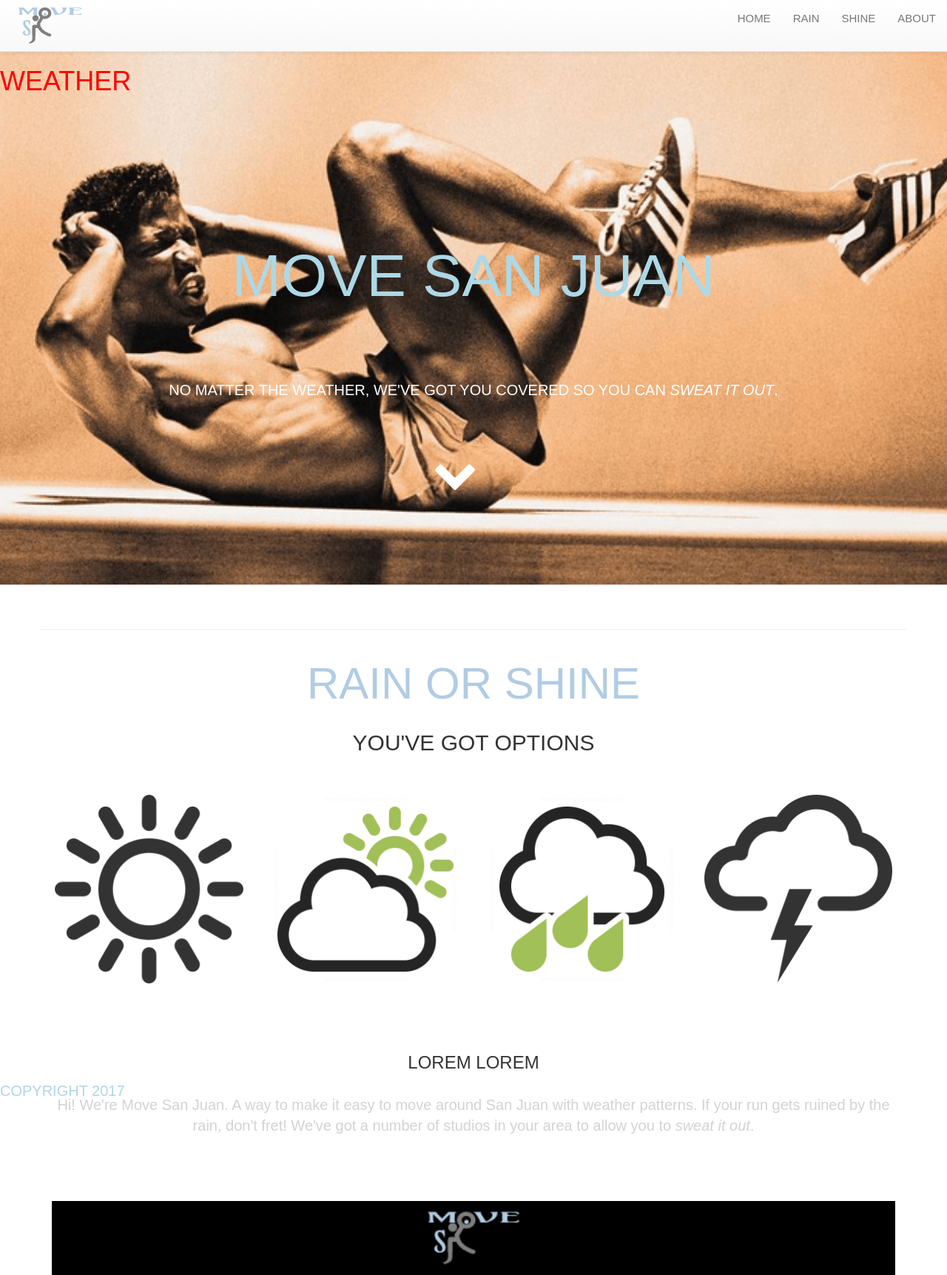
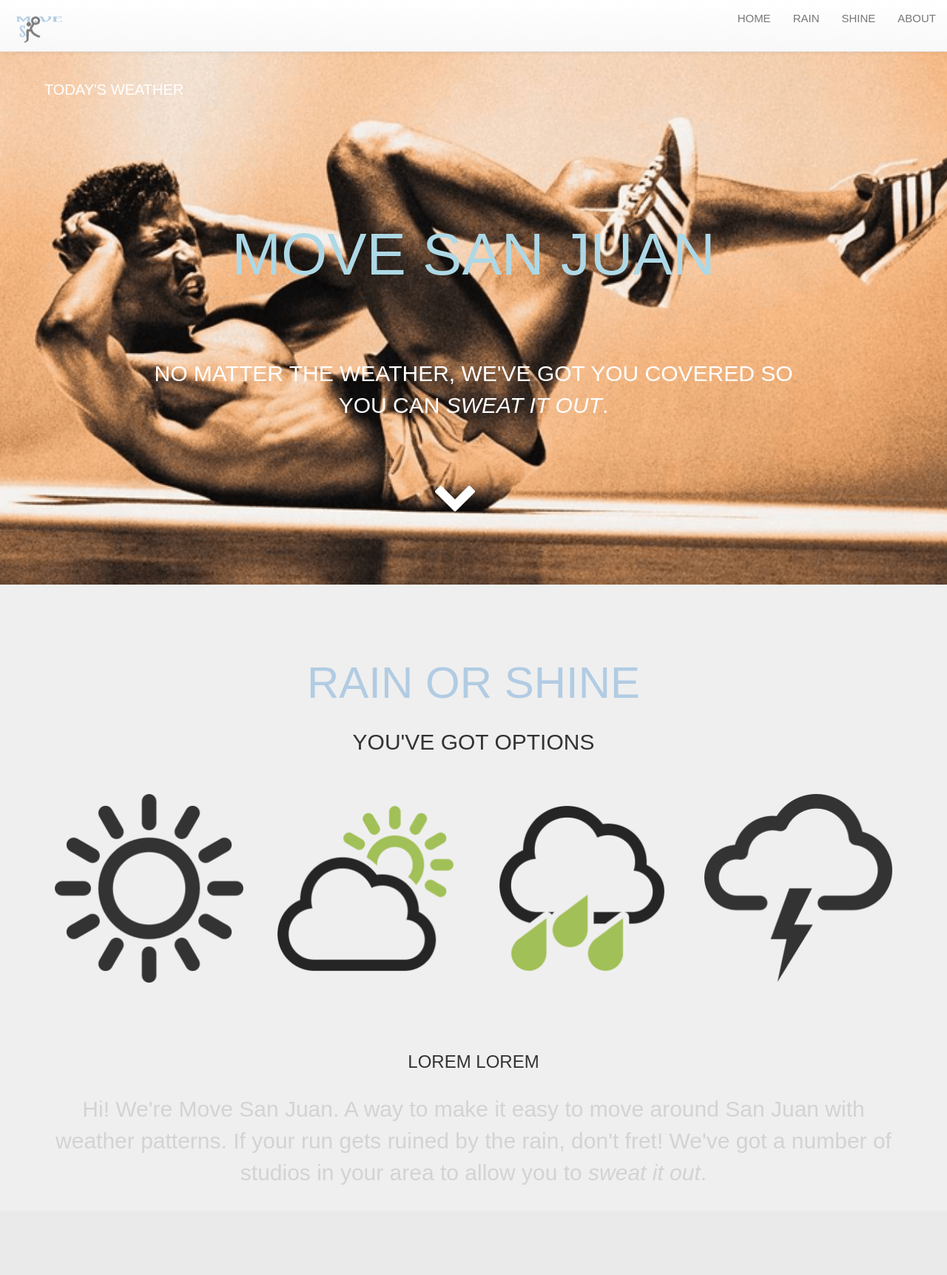
Before and after one commit to katmbarker/move-pr, a PHP site: page /homepagev2.html in a window 1280 px wide. Shown: the whole page at 74% size. After the commit the page ends 1636 px from the top, so only its background shows below. Run offline with PHP 8.4, Linux system fonts and the light colour scheme; some libraries are stand-ins or nearby versions.

Commit message:
second commit

```diff
--- a/homepagev2.html
+++ b/homepagev2.html
@@ -25,7 +25,9 @@
                     <span class="icon-bar"></span>
                     <span class="icon-bar"></span>
                   </button>
-                  <img class="logo" src="move-sj.png" a class="navbar-brand" href="homepagev2.html"></a>
+                <a class="navbar-brand" href="homepagev2.html">
+                    <img class="logo" src="move-sj.png"/>
+                </a>
                 </div>
                 <!-- Collect the nav links, forms, and other content for toggling -->
                 <div class="collapse navbar-collapse" id="bs-example-navbar-collapse-1">
@@ -45,46 +47,53 @@
                     <br/>
                     <h1 class="hero-title">MOVE SAN JUAN</h1>
                     <br/>
-                    <p class="text-uppercase section-title text-centered">No matter the weather, we've got you covered so you can <em>sweat it out</em>.</p>
+                    <p class="text-uppercase section-title text-centered">No matter the weather, we've got you covered so <br/>you can <em>sweat it out</em>.</p>
                         <div>
                         <a class="hvr-icon-hang" href="#options">
                         </a>
                         </div>
                 </div>
                 <div id="overlay">
-                    <h1 class="overlay">WEATHER</h1>
+                    <h1 class="overlay">TODAY'S WEATHER</h1>
                 </div>
             </div>
         </div>
         <div class="rain-or-shine container" id="options">
             <div class="row">
                 <div>
-                <hr/>
                 <h1 class="col-xs-12 rain-or-shine-title">RAIN OR SHINE</h1>
                 <h3 class="col-xs-12 rain-or-shine-title">YOU'VE GOT OPTIONS</h3>
                 </div>
                 <div class="col-xs-6 col-sm-3 imgWrap">
                         <a href="shinestudiospage.html" class="thumbnail">
                             <img src="sun_icon.png" alt="sun">
+                            <div class="textwrap">
                             <p class="text-uppercase imgDescription">Beautiful Day<br/>Go outside.</p>
+                            </div>
                         </a>
                 </div>
                 <div class="col-xs-6 col-sm-3 imgWrap">
                         <a href="shinestudiospage.html" class="thumbnail">
-                            <img src="cloud_icon.png" alt="clouds">
+                            <img src="cloud_sun-no-background.png" alt="clouds">
+                            <div class="textwrap">
                             <p class="text-uppercase imgDescription">We'll take it<br/>Get out there.</p>
+                            </div>
                         </a>
                 </div>
                 <div class="col-xs-6 col-sm-3 imgWrap">
                         <a href="rainstudiospage.html" class="thumbnail">
-                            <img src="rain_icon.png" alt="rain">
+                            <img src="cloud-rain-no-bg.png" alt="rain">
+                            <div class="textwrap">
                             <p class="text-uppercase imgDescription">Better stay dry...<br/>See studios.</p>
+                            </div>
                         </a>
                 </div>
                 <div class="col-xs-6 col-sm-3 imgWrap">
                         <a href="rainstudiospage.html" class="thumbnail">
                             <img src="thunder_icon.png" alt="lighting">
+                            <div class="textwrap">
                             <p class="text-uppercase imgDescription">Take Cover<br/>See studios.</p>
+                            </div>
                         </a>
                 </div>
                 <hr>
@@ -118,17 +127,16 @@
                 <!-- <span class="glyphicon glyphicon-menu-down text-center" aria-hidden="true"></span> -->
             </div>
         </div>
-        <footer class="footer container-fluid">
+       <!--  <footer class="footer container-fluid">
             <img class="footer-logo" src="move-sj.png" />
             </div>
                 <p>COPYRIGHT 2017</p>
             </div>
-        </footer>
+        </footer>  -->
 <!-- scripts here    -->
         <script src="https://ajax.googleapis.com/ajax/libs/jquery/3.1.1/jquery.min.js"></script>
-        <script src="http://ajax.googleapis.com/ajax/libs/jquery/1.5.1/jquery.min.js"></script>
-        <script src="katwebsite.js"></script>
 <!-- Latest compiled and minified JavaScript -->
         <script src="https://maxcdn.bootstrapcdn.com/bootstrap/3.3.7/js/bootstrap.min.js" integrity="sha384-Tc5IQib027qvyjSMfHjOMaLkfuWVxZxUPnCJA7l2mCWNIpG9mGCD8wGNIcPD7Txa" crossorigin="anonymous"></script>
+        <script src="katwebsite.js"></script>
     </body>
 </html>
--- a/katwebsite.css
+++ b/katwebsite.css
@@ -1,6 +1,6 @@
 body {
   margin:0;
-  background-color: white;
+  background-color: #EFEFEF;
   font-family: sans-serif;
   width:100%;
   height: 100%;
@@ -9,6 +9,7 @@
 .navbar {
   margin: 0 auto;
   background-color:transparent;
+  height:70px;
 
 }
 
@@ -16,6 +17,10 @@
   color: black;
   font-size: 15px;
   font-style: bold;
+}
+
+.logo {
+  height: 50px;
 }
 
 footer {
@@ -45,6 +50,7 @@
 
 p.section-title {
   color:white;
+  font-size: 30px;
 }
 
 #overlay{
@@ -53,16 +59,24 @@
   position: absolute;
   top: 0;
   left: 0;
-  color:black;
   background-color: transparent;
+  padding-left: 50px;
+  padding-top: 30px;
 }
 
 #overlay{
   z-index: 10;
 }
 
+img.dailyreport {
+  height:80px;
+  width: 80px;
+}
+
 h1.overlay {
-  color:red;
+  color:white;
+  font-size: 20px;
+  margin:10px;
 }
 
 /*.hero-slider {
@@ -88,7 +102,7 @@
 }
 
 .rain-or-shine {
-  background-color: white;
+  background-color: #EFEFEF;
   text-align: center;
   height:600px;
   justify-content: center;
@@ -101,6 +115,7 @@
   font-size: 60px;
   font-stretch: semi-expanded;
   color: #b1cce3;
+  padding-top: 40px;
 }
 
 h3.rain-or-shine-title {
@@ -112,6 +127,7 @@
 .thumbnail {
   border:0;
   box-shadow: none;
+  background-color: #EFEFEF;
 }
 
 .imgWrap {
@@ -121,29 +137,32 @@
   text-align: center;
 }
 
-.imgDescription {
+.textwrap {
   position: absolute;
   top: 0;
   bottom: 0;
   left: 0;
   right: 0;
-  background: rgba(255, 255, 255, 0.8);
+  background: #EFEFEF;
   color: lightblue;
   visibility: hidden;
   opacity: 0;
   align-items: center;
   justify-content: center;
   text-align: center;
+  display: flex;
   /*remove comment if you want a gradual transition between states
       -webkit-transition: visibility opacity 0.2s;
       */
 }
-.imgWrap:hover .imgDescription {
+.imgWrap:hover .textwrap {
   visibility: visible;
   opacity: 1;
   text-align: center;
   justify-content: center;
   align-items: center;
+  height: 100%;
+  font-size: 70px;
 }
 
 .blog-container {
@@ -156,8 +175,8 @@
   padding-top: 50px;
 }
 
-p {
-  color: lightblue;
+p.imgDescription {
+  color: #B5D6B2;
   font-size: 20px;
 }
 
--- a/katwebsite.js
+++ b/katwebsite.js
@@ -1,3 +1,25 @@
+$(document).ready(function() {
+	console.log('hello');
+  $.ajax({
+    url : "http://api.wunderground.com/api/95f3ed1830df06dd/geolookup/conditions/q/PR/San_Juan.json",
+    dataType : "jsonp",
+    success : function(parsed_json) {
+    var location = parsed_json['location']['city'];
+    var temp_f = parsed_json['current_observation']['temp_f'];
+    var precipitation = parsed_json['current_observation']['weather'];
+    var icon = parsed_json['current_observation']['icon_url'];
+    console.log(parsed_json);
+    var d = new Date();
+    var e = formatDate(d);
+
+    $('#overlay').append('<h1 class="overlay">' + e + '</h1>');
+    $("#overlay").append('<h1 class="overlay">' + ' ' + location + ' ' + temp_f + '</h1>');
+    $("#overlay").append('<h1 class="overlay">' + precipitation + ' ' + '</h1>');
+    $("#overlay").append('<img class="dailyreport" src="' + icon + '" />');
+
+     }
+
+  });
     function formatDate(date) {
       var hours = date.getHours();
       var minutes = date.getMinutes();
@@ -8,26 +30,5 @@
       var strTime = hours + ':' + minutes + ' ' + ampm;
       return date.getMonth()+1 + "/" + date.getDate() + "/" + date.getFullYear() + "  " + strTime;
     }
-var d = new Date();
-var e = formatDate(d);
 
-$('#overlay').html('<h1>' + d + '</h1>');
-
-
-(document).ready(function($) {
-	console.log('hello');
-  $.ajax({
-  url : "http://api.wunderground.com/api/95f3ed1830df06dd/geolookup/conditions/q/PR/San_Juan.json",
-  dataType : "jsonp",
-  success : function(parsed_json) {
-  var location = parsed_json['location']['city'];
-  var temp_f = parsed_json['current_observation']['temp_f'];
-  var precipitation = parsed_json['precipitation'];
-  $("#overlay").html('<h1>' + location + temp_f + precipitation + '</h1>');
-   // if (temp_f > 75) {
-   //      function show_image(src) {
-   //      var img = document.createElement("#sun_icon");
-   //      img.src = "sun_icon.png";
-
-   }
 });
```
Also changed, not shown: cloud-rain-no-bg.png (added), cloud_sun-no-background.png (added), images/IMG_15032017_171941_0.png (deleted), images/Screen Shot 2017-03-09 at 6.21.33 PM.png (deleted), images/slide-1-xl.jpg (deleted), 1 other file. Lines whose indentation alone changed are shown as unchanged.
